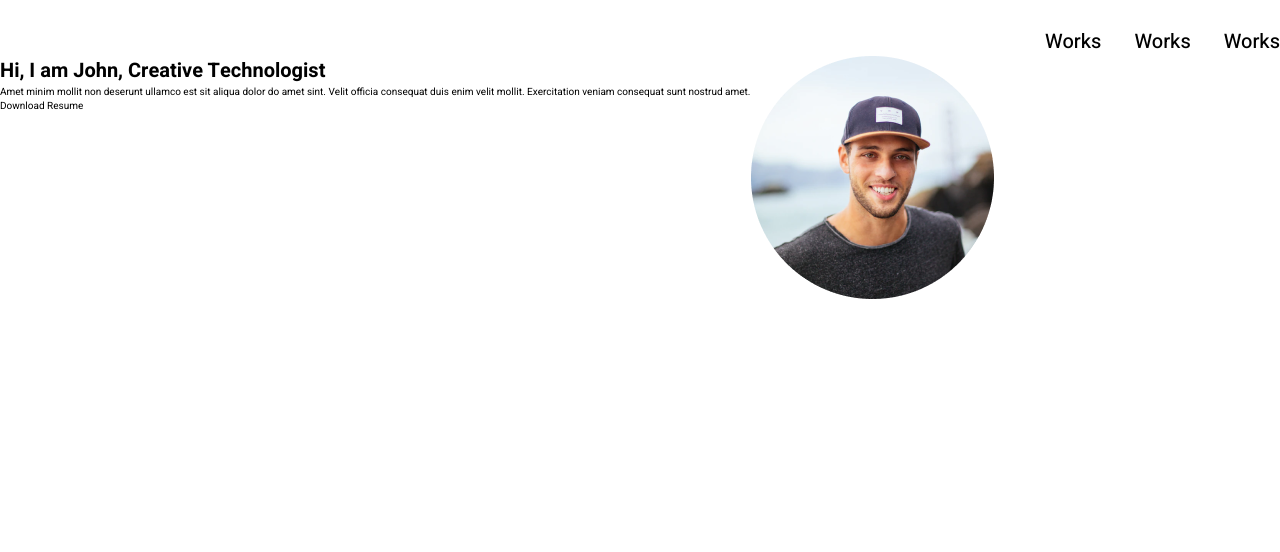
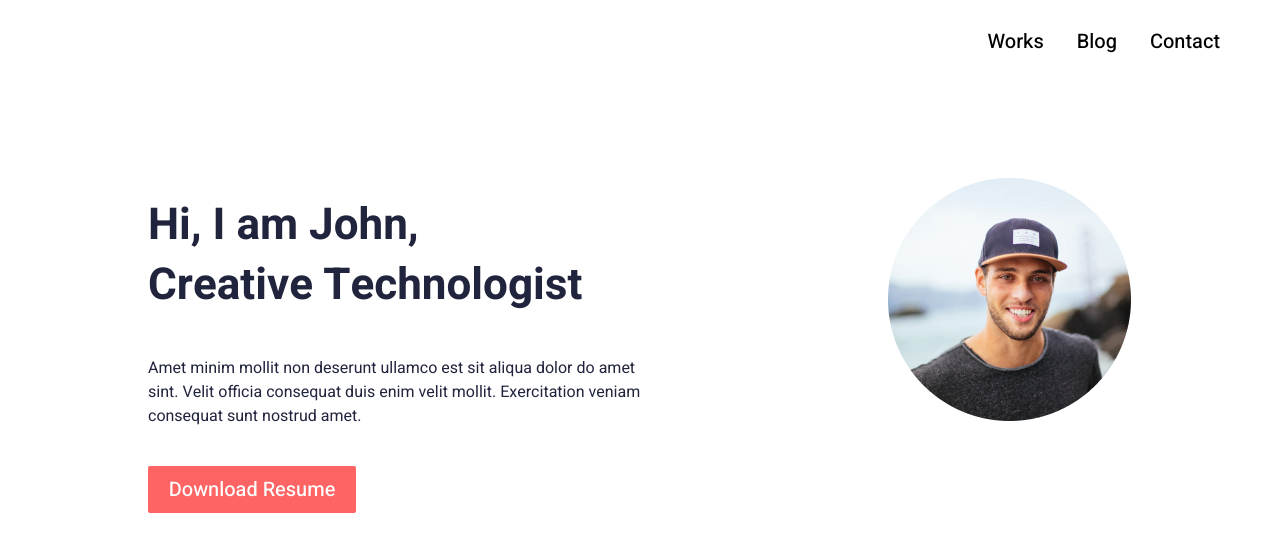
Before and after one commit to kieuquangkhai/portfolio_ui, a plain HTML site: page index.html in a window 1280 px wide. Drawn offline with Linux system fonts and the light colour scheme.

Commit message:
done header

```diff
--- a/index.html
+++ b/index.html
@@ -23,19 +23,22 @@
     <div class="header">
       <ul class="header__nav">
         <li class="header__nav--item"><a href="#">Works</a></li>
-        <li class="header__nav--item"><a href="#">Works</a></li>
-        <li class="header__nav--item"><a href="#">Works</a></li>
+        <li class="header__nav--item"><a href="#">Blog</a></li>
+        <li class="header__nav--item"><a href="#">Contact</a></li>
       </ul>
 
       <div class="header__author">
         <div class="header__author--info">
-          <h1>Hi, I am John, Creative Technologist</h1>
-          <p>
+          <h1 class="header__author--infoTitle">
+            Hi, I am John, <br />
+            Creative Technologist
+          </h1>
+          <p class="header__author--infoDesc">
             Amet minim mollit non deserunt ullamco est sit aliqua dolor do amet
             sint. Velit officia consequat duis enim velit mollit. Exercitation
             veniam consequat sunt nostrud amet.
           </p>
-          <a href="#">Download Resume</a>
+          <a href="#" class="header__author--infoBtn">Download Resume</a>
         </div>
         <div class="header__author--avatar">
           <img src="./src/img/avatar.png" alt="" />
--- a/src/css/style.css
+++ b/src/css/style.css
@@ -1,3 +1,7 @@
+:root {
+  --primary-color: #21243d;
+}
+
 * {
   margin: 0;
   padding: 0;
@@ -10,6 +14,7 @@ html {
 
 body {
   font-family: "Heebo", serif;
+  color: var(--primary-color);
 }
 
 li {
@@ -22,15 +27,18 @@ a {
 }
 
 /* HEADER */
+
 .header {
   display: flex;
   flex-direction: column;
   padding-top: 2.7rem;
 }
 
+/* nav */
 .header__nav {
   display: flex;
   margin-left: auto;
+  margin-right: 6rem;
 }
 
 .header__nav--item {
@@ -39,6 +47,52 @@ a {
   margin-left: 3.3rem;
 }
 
+/* author  */
 .header__author {
   display: flex;
+  padding-left: 14.8rem;
+  padding-right: 14.9rem;
+  margin-top: 14rem;
 }
+
+/* info  */
+.header__author--info {
+  width: 50.6rem;
+}
+
+.header__author--infoTitle {
+  font-size: 4.4rem;
+  font-weight: 700;
+  line-height: 6rem;
+}
+
+.header__author--infoDesc {
+  margin-top: 4rem;
+  font-size: 1.6rem;
+  font-weight: 400;
+}
+
+.header__author--infoBtn {
+  width: 20.8rem;
+  height: 4.7rem;
+  margin-top: 3.8rem;
+  display: inline-block;
+  background-color: #ff6464;
+  color: #fff;
+  font-size: 2rem;
+  font-weight: 500;
+  text-align: center;
+  line-height: 4.7rem;
+  border-radius: 0.2rem;
+}
+
+.header__author--avatar {
+  margin-left: auto;
+  position: relative;
+  top: -1.8rem;
+}
+
+.header__author--avatar img {
+  width: 24.3rem;
+  height: 24.3rem;
+}
```
